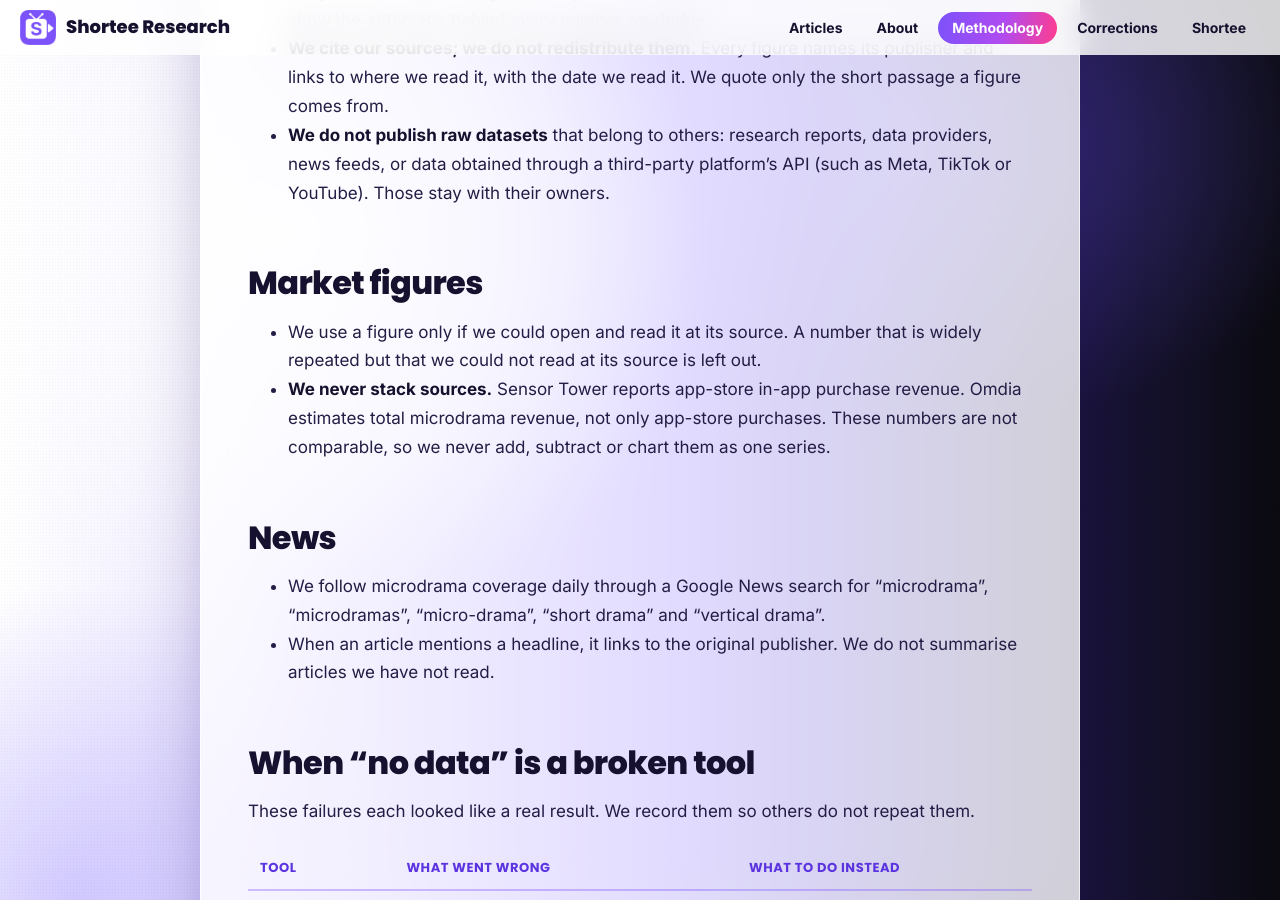
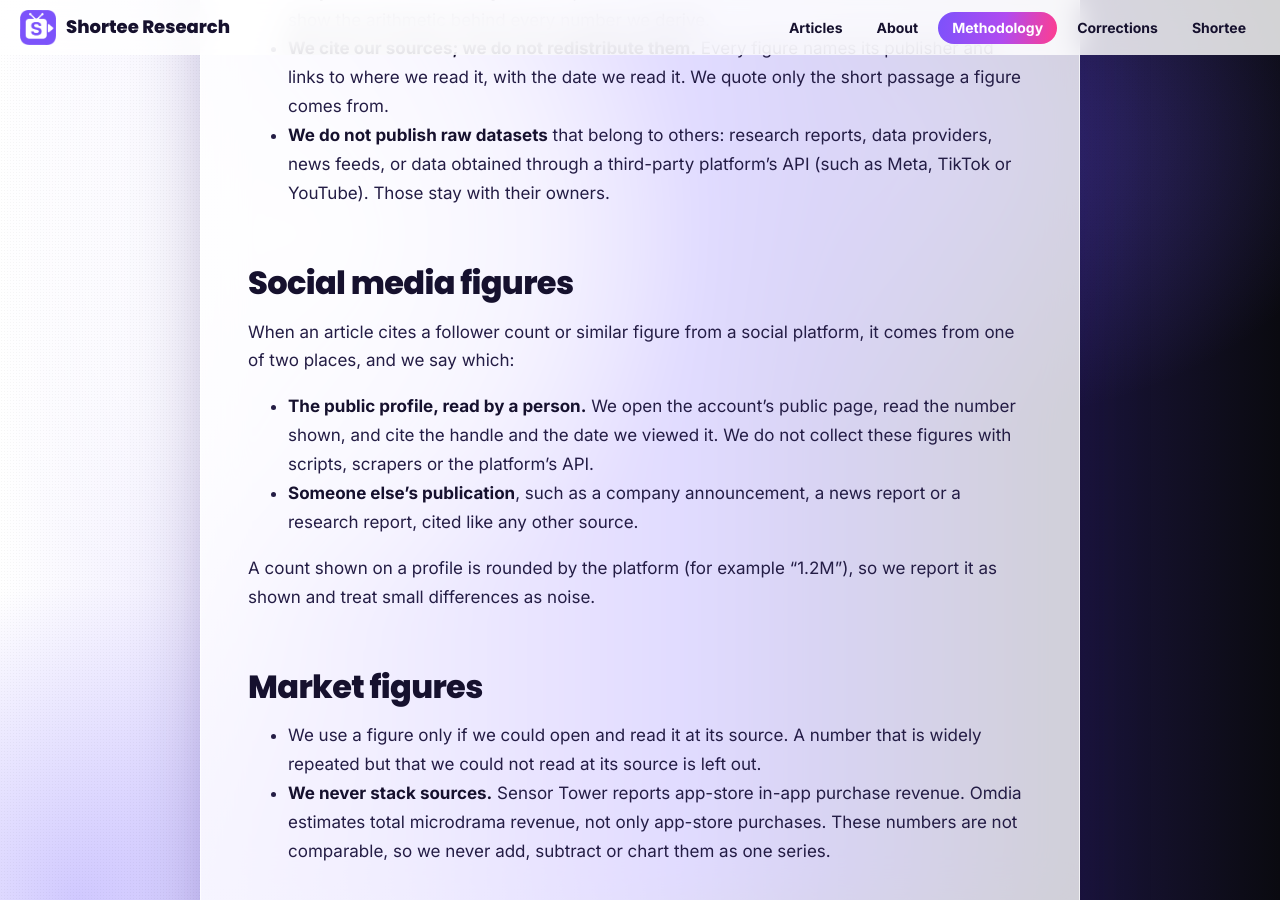
Before and after one commit to Shortee-Inc/research, a Jekyll site: the page built from methodology.md, in a window 1280 px wide and 900 px high, scrolled down 417 px. Built offline with Jekyll 4.4.1, drawn with Linux system fonts in a browser that asks for light colours.

Commit message:
Rules: firewall internal platform data; cite social figures from public pages
Co-Authored-By: Claude Opus 5.5 <noreply@anthropic.com>
Claude-Session: https://claude.ai/code/session_01VGTawNuBP1J3hHw7yP4XYi

```diff
--- a/methodology.md
+++ b/methodology.md
@@ -11,6 +11,15 @@ Research on this site is led by [Nelson Moses Lassiter]({{ '/about/' | relative_
 - **We publish our own analysis.** Comparisons, calculations and conclusions are ours, and we show the arithmetic behind every number we derive.
 - **We cite our sources; we do not redistribute them.** Every figure names its publisher and links to where we read it, with the date we read it. We quote only the short passage a figure comes from.
 - **We do not publish raw datasets** that belong to others: research reports, data providers, news feeds, or data obtained through a third-party platform's API (such as Meta, TikTok or YouTube). Those stay with their owners.
+
+## Social media figures
+
+When an article cites a follower count or similar figure from a social platform, it comes from one of two places, and we say which:
+
+- **The public profile, read by a person.** We open the account's public page, read the number shown, and cite the handle and the date we viewed it. We do not collect these figures with scripts, scrapers or the platform's API.
+- **Someone else's publication**, such as a company announcement, a news report or a research report, cited like any other source.
+
+A count shown on a profile is rounded by the platform (for example "1.2M"), so we report it as shown and treat small differences as noise.
 
 ## Market figures
 
```
Also changed, not shown: index.md (+1 -1 lines), README.md.
